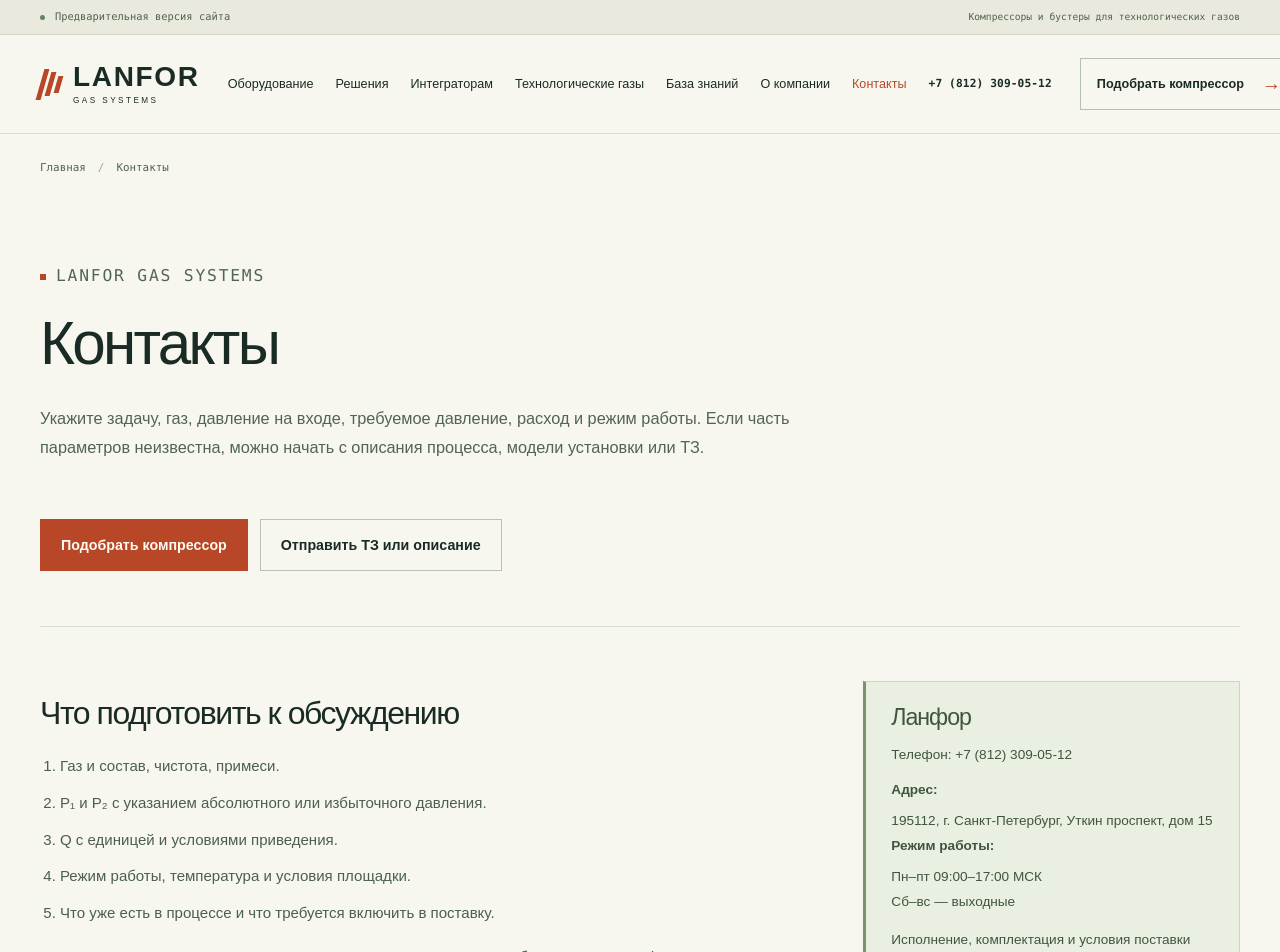
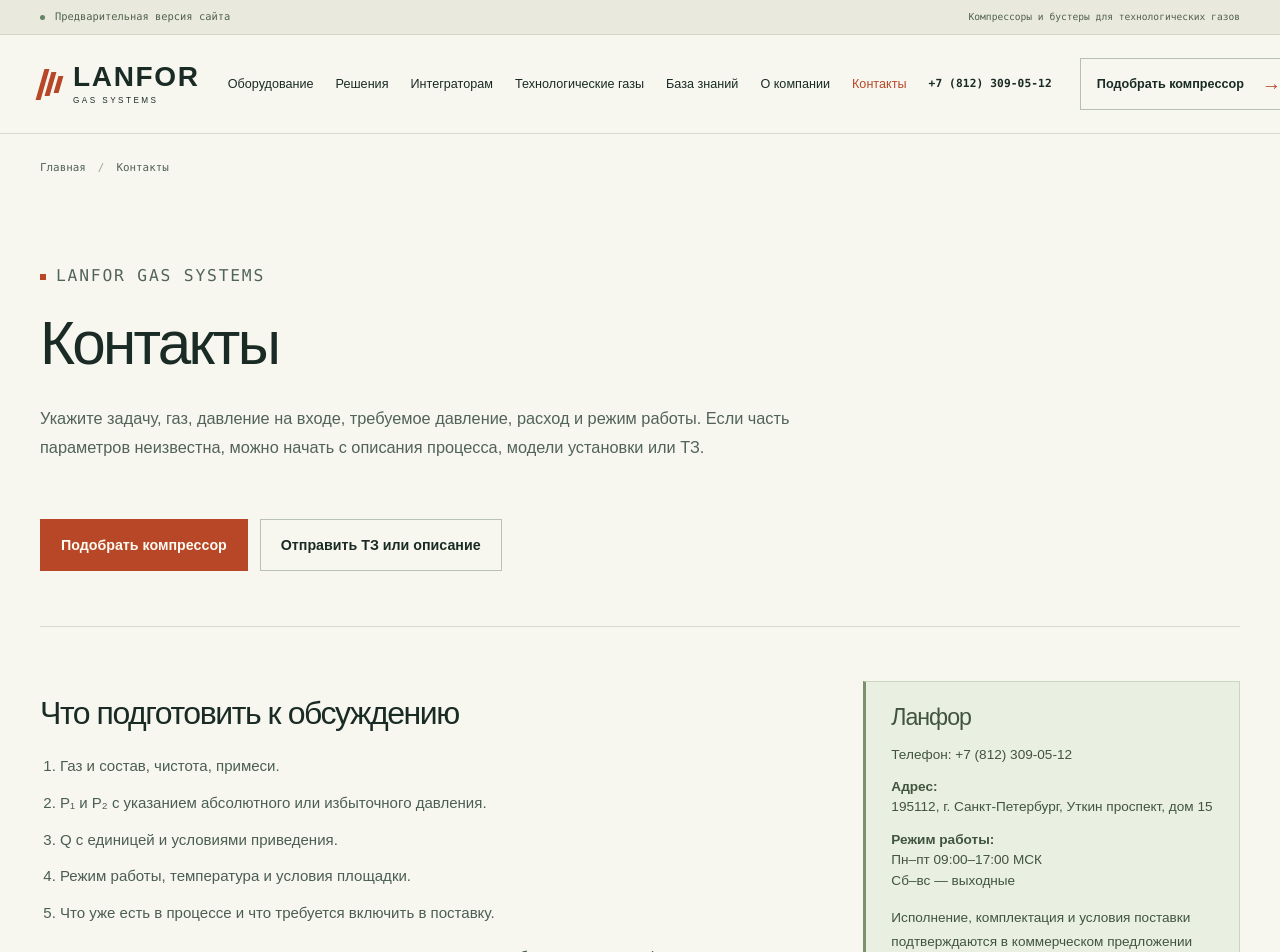
Before and after one commit to utkinin/compressor, a Next.js app: page /contacts in a window 1280 px wide. Shown: the top 952 px of the page. Built offline with nearby package versions, Linux system fonts and the light colour scheme; no server answers.

Commit message:
Control contact label and section spacing

```diff
--- a/src/app/ui-fixes.css
+++ b/src/app/ui-fixes.css
@@ -8,11 +8,15 @@
 .rfq-brief-form .field,.rfq-brief-form label,.rfq-brief-form p,.rfq-brief-form h2,.rfq-brief-form h3{min-width:0;overflow-wrap:anywhere}
 .rfq-brief-form input,.rfq-brief-form select,.rfq-brief-form textarea{min-width:0;max-width:100%}
 
-/* Contacts: keep the operational details compact and avoid blank paragraph gaps. */
+/* Contacts: labels sit directly above their values; only the two logical groups are separated. */
 .contact-notice h2{margin-bottom:12px}
 .contact-notice .contact-primary{display:grid;gap:3px;margin-bottom:10px}
 .contact-notice .contact-primary p{margin:0}
-.contact-notice .contact-address-schedule{margin:0;line-height:1.65}
+.contact-notice .contact-details{margin:0}
+.contact-notice .contact-detail-group{display:grid;gap:0;line-height:1.55}
+.contact-notice .contact-detail-group strong{display:block;margin:0;line-height:1.35}
+.contact-notice .contact-detail-group span{display:block;margin:0}
+.contact-notice .contact-detail-group+.contact-detail-group{margin-top:14px}
 .contact-notice .contact-note{margin-top:14px}
 .contact-notice .contact-legal-link{display:inline-block;margin-top:12px}
 
```
